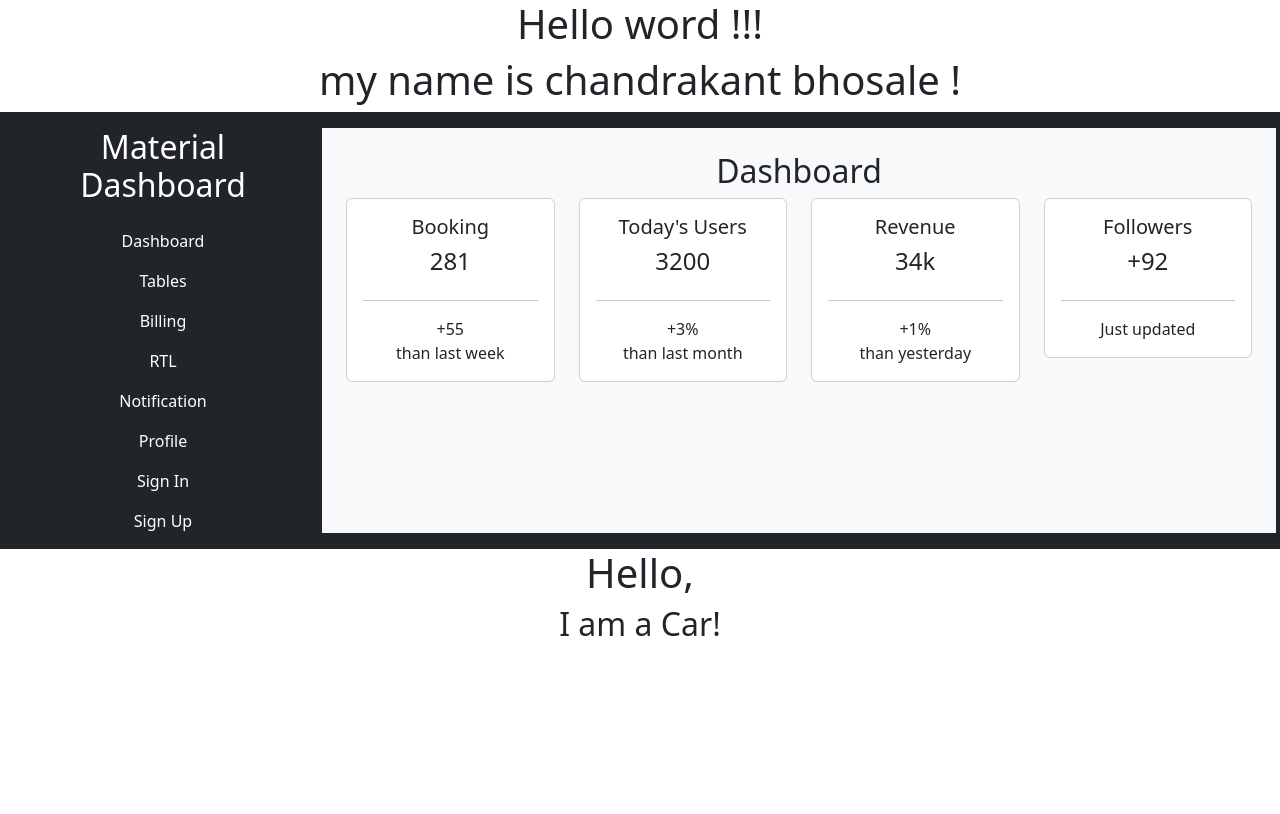
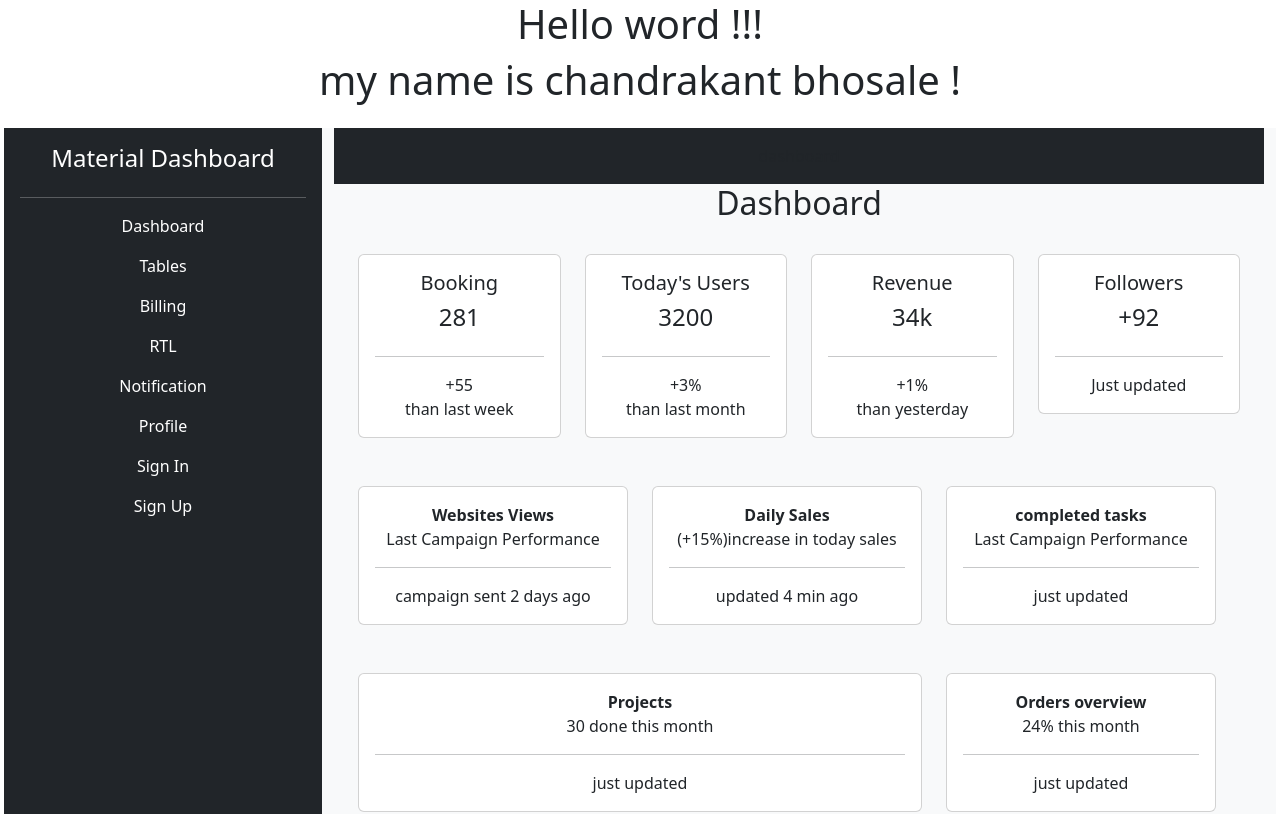
Before and after one commit to handrakantnb18/veracityProjects, a React (Create React App) app in the folder netflix/react-practice/: page / in a window 1280 px wide. Shown: the top 814 px of the page. Built offline with nearby package versions, Linux system fonts and the light colour scheme.

Commit message:
<nav className="container-fluid text-white p-3 ">

```diff
--- a/netflix/react-practice/src/components/Nav.js
+++ b/netflix/react-practice/src/components/Nav.js
@@ -1,4 +1,6 @@
 import React from "react";
+
+import "../components/style.css";
 
 import"bootstrap/dist/css/bootstrap.min.css";
 
@@ -7,13 +9,14 @@ export function Nav() {
     return(
 
 
-        <nav className="container-fluid bg-dark text-white p-3">
-            <div className="row">
-                <div className="col-3">
-                    <h2 className="mb-4">
+        <nav className="container-fluid text-white p-3 ">
+            <div className="row ">
+
+                <div className="col-3  bg-dark p-3 ">
+                    <h4 className="mb-4">
                         Material Dashboard
-                    </h2>
-                    <div className="d-flex flex-column gap-3">
+                    </h4><hr />
+                    <div className="d-flex flex-column gap-3 ">
                         <a href="/dashboard" className="text-white text-decoration-none">
                             Dashboard
                         </a>
@@ -42,9 +45,15 @@ export function Nav() {
                     </div>
                 </div>
 
-                <div className="col-9 bg-light text-dark p-4">
+                <div className="col-9 bg-light text-dark scroll-auto">
+                     <div className="bg-light">
+                        <nav className="bg-dark p-3">
+                            dashboard
+                        </nav>
+                     </div>
+
                      <h2>Dashboard</h2>
-                     <div className="row mt-12">
+                    <div className="row mt-12 p-4">
                         <div className="col-3">
                             <div className="card p-3">
                                 <h5>Booking</h5>
@@ -53,7 +62,6 @@ export function Nav() {
                                 <span>than last week</span>
                             </div>
                         </div>
-
                         <div className="col-3">
                             <div className="card p-3">
                                 <h5>Today's Users</h5>
@@ -62,7 +70,6 @@ export function Nav() {
                                 <span>than last month</span>
                             </div>
                         </div>
-
                         <div className="col-3">
                             <div className="card p-3">
                                 <h5>Revenue</h5>
@@ -71,7 +78,6 @@ export function Nav() {
                                 <span>than yesterday</span>
                             </div>
                         </div>
-
                         <div className="col-3">
                             <div className="card p-3">
                                 <h5>Followers</h5>
@@ -79,7 +85,54 @@ export function Nav() {
                                 <span> Just updated</span>
                             </div>
                         </div>
-                     </div>
+
+                                <div className="row mt-4 g-4">
+                                    <div className="col-4">
+                                        <div className="card p-3 h-100">
+                                            <strong>Websites Views</strong>
+                                            <span>Last Campaign Performance</span><hr />
+                                            <span> campaign sent 2 days ago</span>
+                                        </div>
+                                    </div>
+
+                                    <div className="col-4">
+                                        <div className="card p-3 h-100">
+                                            <strong>Daily Sales</strong>
+                                            <span>(+15%)increase in today sales</span><hr />
+                                            <span> updated 4 min ago</span>
+                                        </div>
+                                    </div>
+
+                                    <div className="col-4">
+                                        <div className="card p-3 h-200">
+                                            <strong>completed tasks</strong>
+                                            <span>Last Campaign Performance</span><hr />
+                                            <span>just updated</span>
+                                        </div>
+                                    </div>
+
+                                </div>
+
+                                <div className="row mt-4 g-4">
+                                    <div className="col-8">
+                                        <div className="card p-3 h-200">
+                                            <strong>Projects</strong>
+                                            <span>30 done this month</span><hr />
+                                            <span>just updated</span>
+                                        </div>
+                                    </div>
+                                    <div className="col-4">
+                                        <div className="card p-3 h-200">
+                                            <strong>Orders overview</strong>
+                                            <span>24% this month</span><hr />
+                                            <span>just updated</span>
+                                        </div>
+                                    </div>
+                                </div>
+
+                    </div>
+
+
 
                 </div>
             </div>
--- /dev/null
+++ b/netflix/react-practice/src/components/style.css
@@ -0,0 +1,3 @@
+*{
+
+}
```
